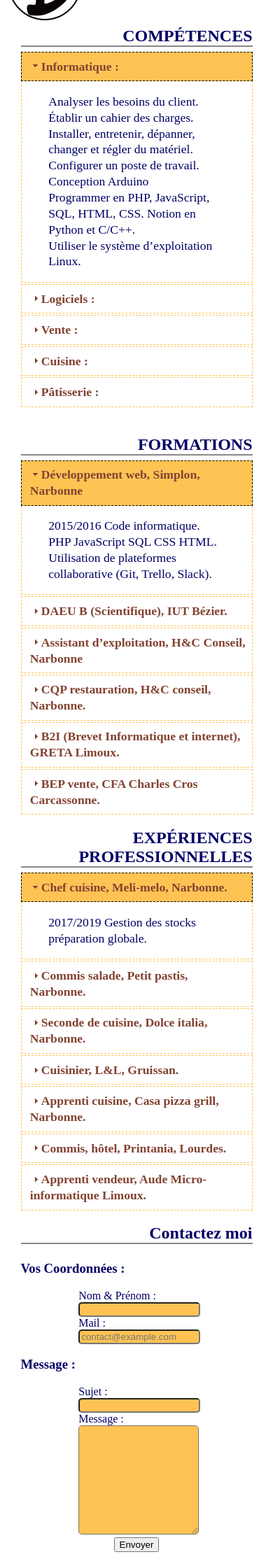
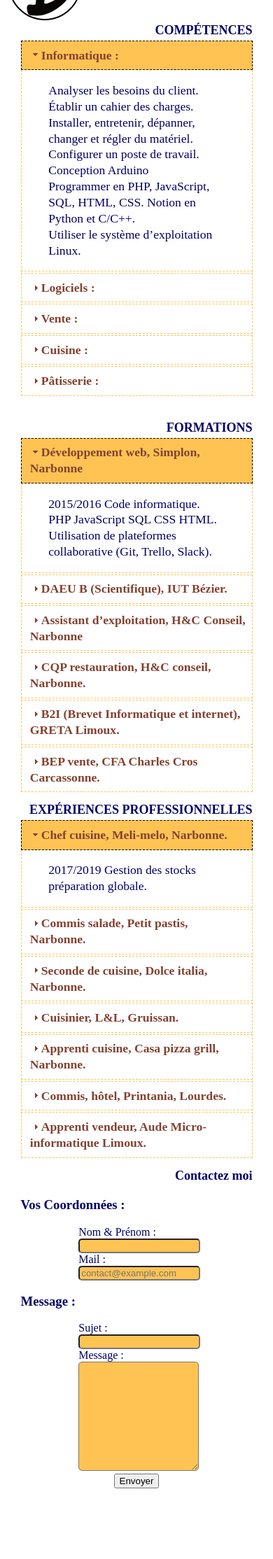
Before and after one commit to nicolas-devynck/nicolas-devynck, a PHP site: page / in a window 390 px wide. Shown: the part 122-2350 px from the top of the page at 70% size. After the commit the page ends 2249 px from the top, so only its background shows below. Run offline with PHP 8.4, Linux system fonts and the light colour scheme.

Commit message:
responsive v2

```diff
--- a/css/style.css
+++ b/css/style.css
@@ -200,5 +200,8 @@ textarea {
 	h1 {
 		font-size : large;
 	}
+	h2 {
+		font-size : large;
+	}
 
 }
```
